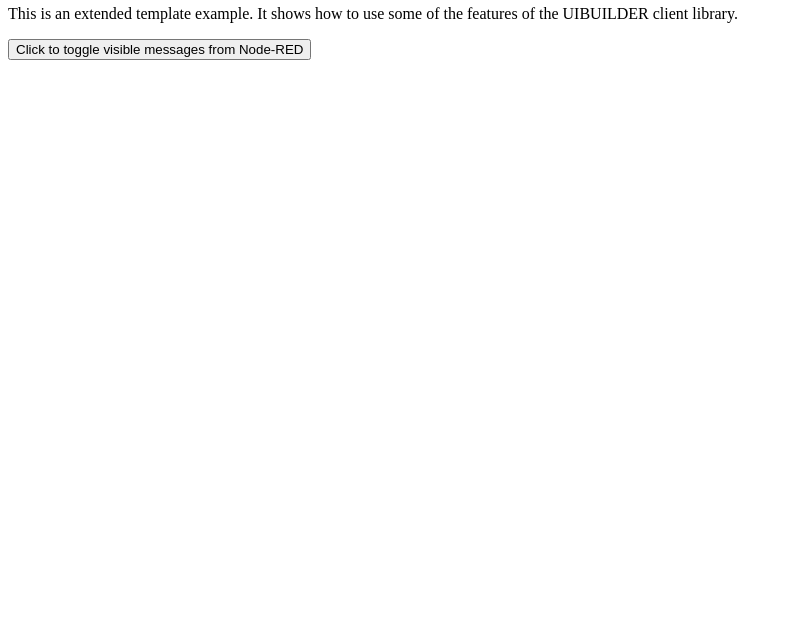
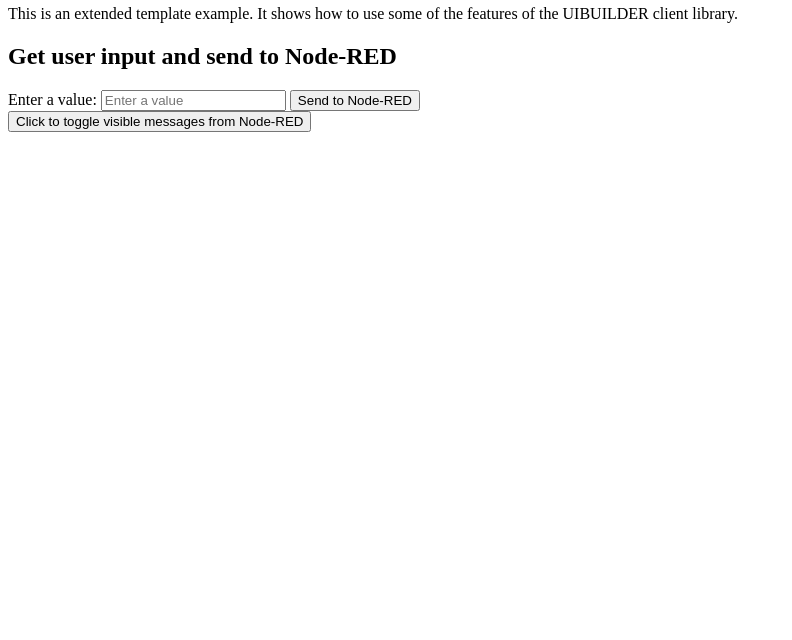
Before and after one commit to TotallyInformation/uib-extended-template, a website with bundled scripts: page src/index.html in a window 1280 px wide. Shown: the part 160-800 px from the top of the page, without its empty margins (0-792 px from the left). Built offline with nearby package versions, Linux system fonts and the light colour scheme; files whose address does not match are found by name.

Commit message:
Enhancement 2

```diff
--- a/src/index.html
+++ b/src/index.html
@@ -37,11 +37,24 @@
             <p>This is an extended template example. It shows how to use some of the features of the UIBUILDER client library.</p>
         </article>
 
+        <article>
+            <h2>Get user input and send to Node-RED</h2>
+            <!-- Using a form means we could capture many inputs and send with a single button -->
+            <form>
+                <label for="input1">Enter a value:</label>
+                <input type="text" id="input1" name="input1" placeholder="Enter a value">
+                <button id="btn2" onclick="uibuilder.eventSend(event)" title="The built-in eventSend function will send ALL form inputs in a standard format">
+                    Send to Node-RED
+                </button>
+            </form>
+        </article>
+
         <div id="more"><!-- '#more' is used as a parent for dynamic HTML content in examples --></div>
     </main>
 
     <footer>
-        <button id="btn1" onclick="toggleMsgs" title="See index.js for the toggleMsgs function">
+        <!-- This is a local button only -->
+        <button id="btn1" onclick="toggleMsgs()" title="See index.js for the toggleMsgs function">
             Click to toggle visible messages from Node-RED
         </button>
     </footer>
```
Also changed, not shown: src/index.js (+7 -3 lines).
